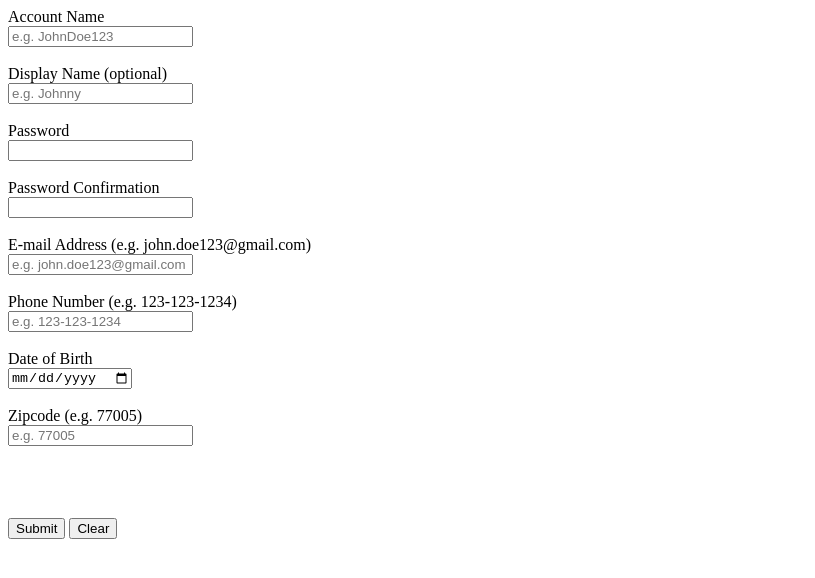
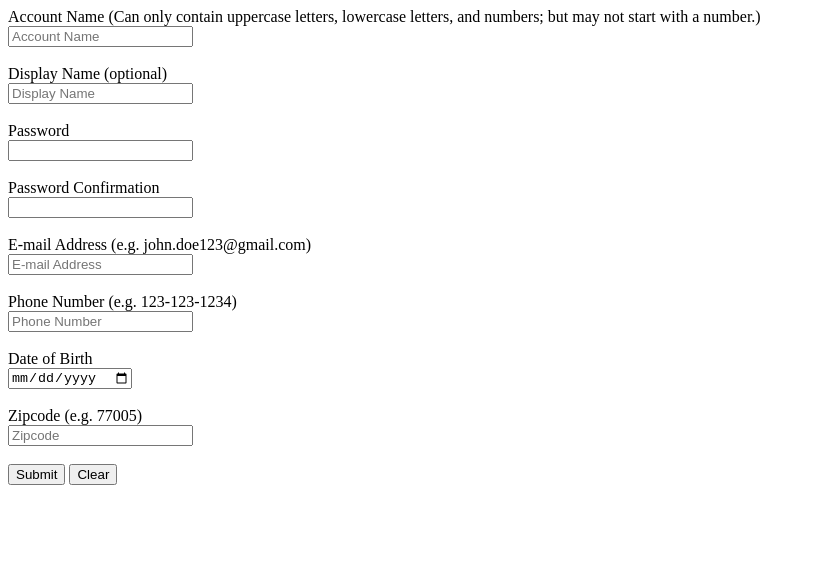
Before and after one commit to cqw1/comp431, a plain HTML site: page hw1/index.html in a window 1280 px wide. Shown: the whole page, without its empty margins (0-815 px from the left). Drawn offline with Linux system fonts and the light colour scheme.

Commit message:
changed small typos

```diff
--- a/hw1/index.html
+++ b/hw1/index.html
@@ -1,5 +1,5 @@
 <!DOCTYPE html>
-<html lang-"en-us">
+<html lang="en-us">
 <head>
     <title>Registration</title>
     <meta charset="utf-8">
@@ -44,14 +44,14 @@
 
     </script>
     <form action="formProcessor.html" method="get">
-            Account Name
+        Account Name (Can only contain uppercase letters, lowercase letters, and numbers; but may not start with a number.)
         <br>
-            <input type="text" name="accountName" placeholder="e.g. JohnDoe123" required>
+        <input type="text" name="accountName" placeholder="Account Name" pattern="[a-zA-Z]+[a-zA-Z0-9]*" required>
         <br><br>
 
         Display Name (optional)
         <br>
-            <input type="text" name="displayName" placeholder="e.g. Johnny">
+        <input type="text" name="displayName" placeholder="Display Name">
         <br><br>
 
         Password
@@ -66,12 +66,12 @@
 
         E-mail Address (e.g. john.doe123@gmail.com)
         <br>
-            <input type="email" name="email" placeholder="e.g. john.doe123@gmail.com" required>
+        <input type="email" name="email" placeholder="E-mail Address" required>
         <br><br>
 
         Phone Number  (e.g. 123-123-1234)
         <br>
-            <input type="tel" name="phone" placeholder="e.g. 123-123-1234" pattern="\d{3}-\d{3}-\d{4}" required>
+        <input type="tel" name="phone" placeholder="Phone Number" pattern="\d{3}-\d{3}-\d{4}" required>
         <br><br>
 
         Date of Birth
@@ -81,13 +81,11 @@
 
         Zipcode (e.g. 77005)
         <br>
-            <input type="text" name="zipcode" placeholder="e.g. 77005" pattern="\d{5}(-\d{4})?" required>
+        <input type="text" name="zipcode" placeholder="Zipcode" pattern="\d{5}(-\d{4})?" required>
         <br><br>
 
         <!-- Hidden Timestamp -->
-            <br>
         <input type="hidden" name="timestamp" id="timestamp-input">
-            <br><br>
 
 
         <button type="submit" onclick="return onSubmit()">Submit</button>
@@ -95,7 +93,5 @@
 
     </form>
 
-
-
 </body>
 </html>
```
Also changed, not shown: hw1/formProcessor.html (+1 -1 lines), template.html (+1 -1 lines). Lines whose indentation alone changed are shown as unchanged.
